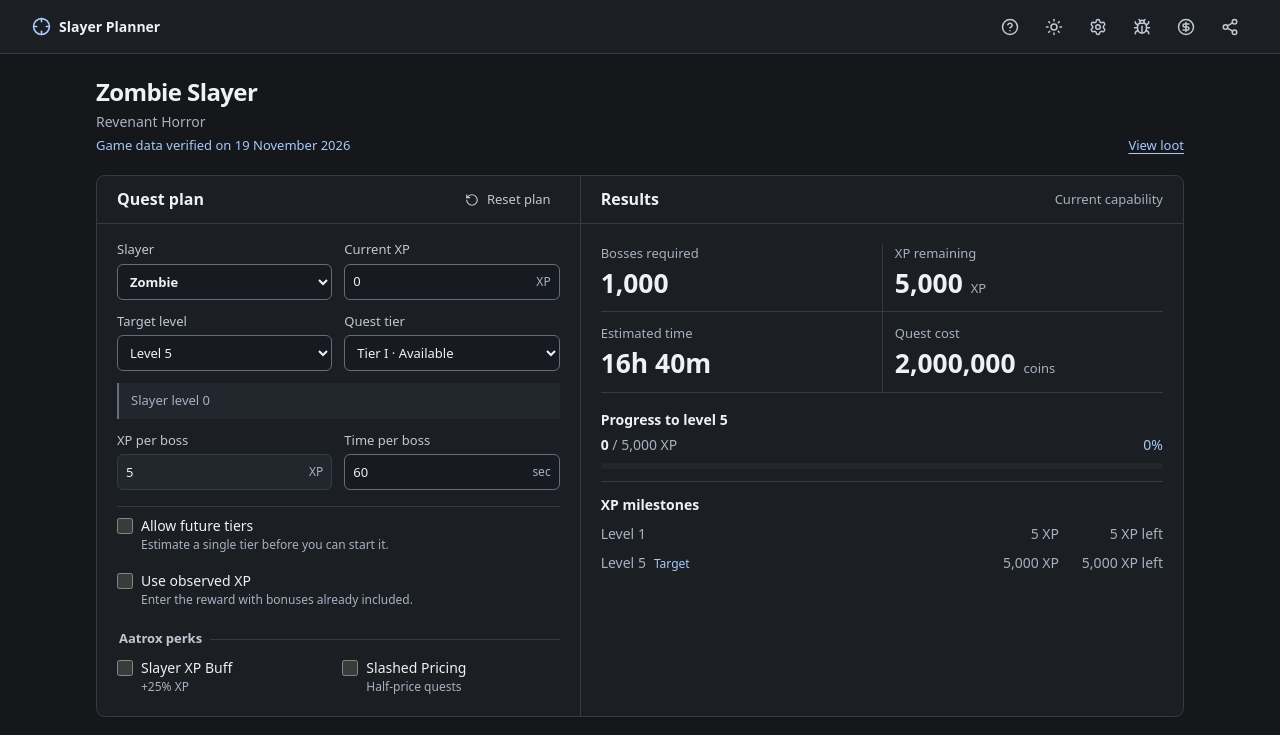
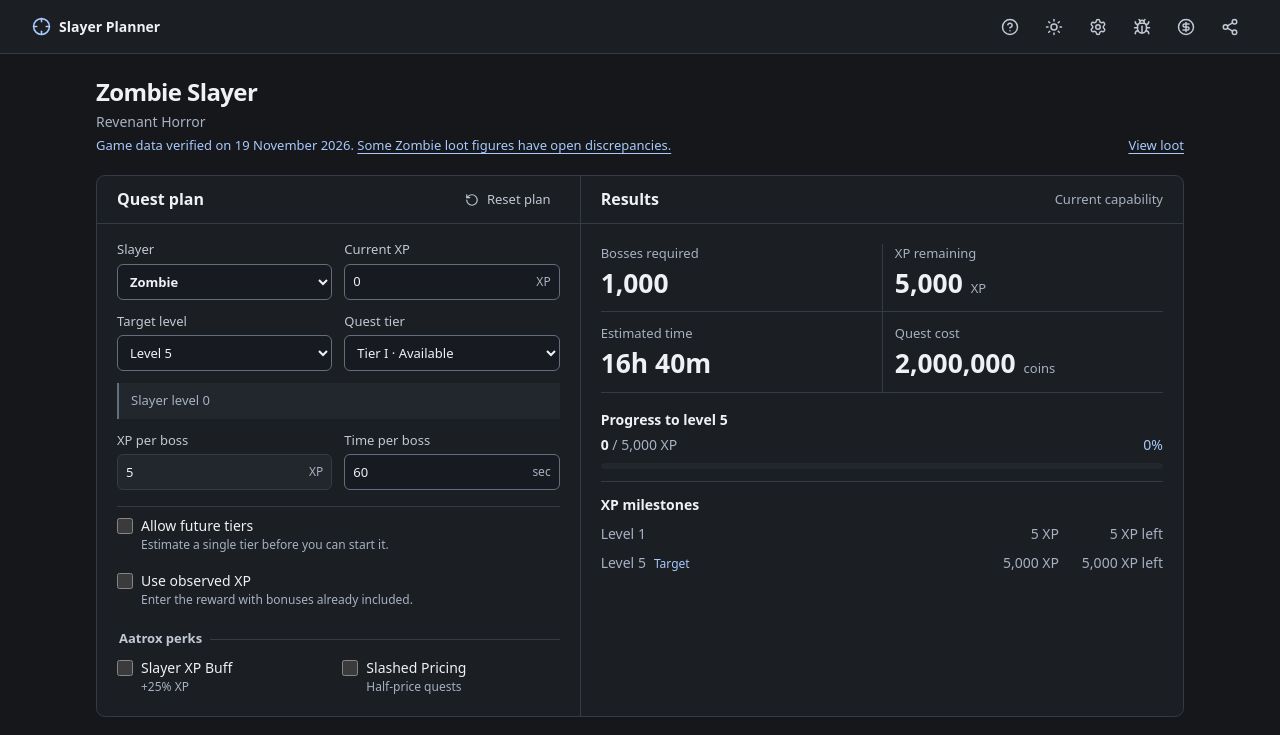
Before and after one commit to bp1409/slayer-planner, a React (Vite) app in the folder frontend/: page / in a window 1280 px wide. Shown: the top 735 px of the page. Built offline with nearby package versions, Linux system fonts and the light colour scheme.

Commit message:
Clarify game data verification status

```diff
--- a/frontend/src/App.tsx
+++ b/frontend/src/App.tsx
@@ -74,7 +74,7 @@ export default function App() {
     </header>
     <main id="workspace" tabIndex={-1} className="workspace">
       <header className="workspace-header">
-        <div><h1>{slayer.label} Slayer</h1><p>{slayer.boss}</p><small className="data-status">Game data verified on {GAME_DATA_VERIFIED_DATE}</small></div>
+        <div><h1>{slayer.label} Slayer</h1><p>{slayer.boss}</p><small className="data-status">Game data verified on {GAME_DATA_VERIFIED_DATE}. <a href="https://github.com/bp1409/slayer-planner/blob/dev/frontend/GAME-DATA.md">Some Zombie loot figures have open discrepancies.</a></small></div>
         <a href="#loot">View loot</a>
       </header>
       <Calculator key={workspaceRevision} initial={workspace.plans[workspace.slayer] ?? newPlan(workspace.slayer, preferences)}
```
Also changed, not shown: 2 other files (tests, documents, lock files or other folders).
